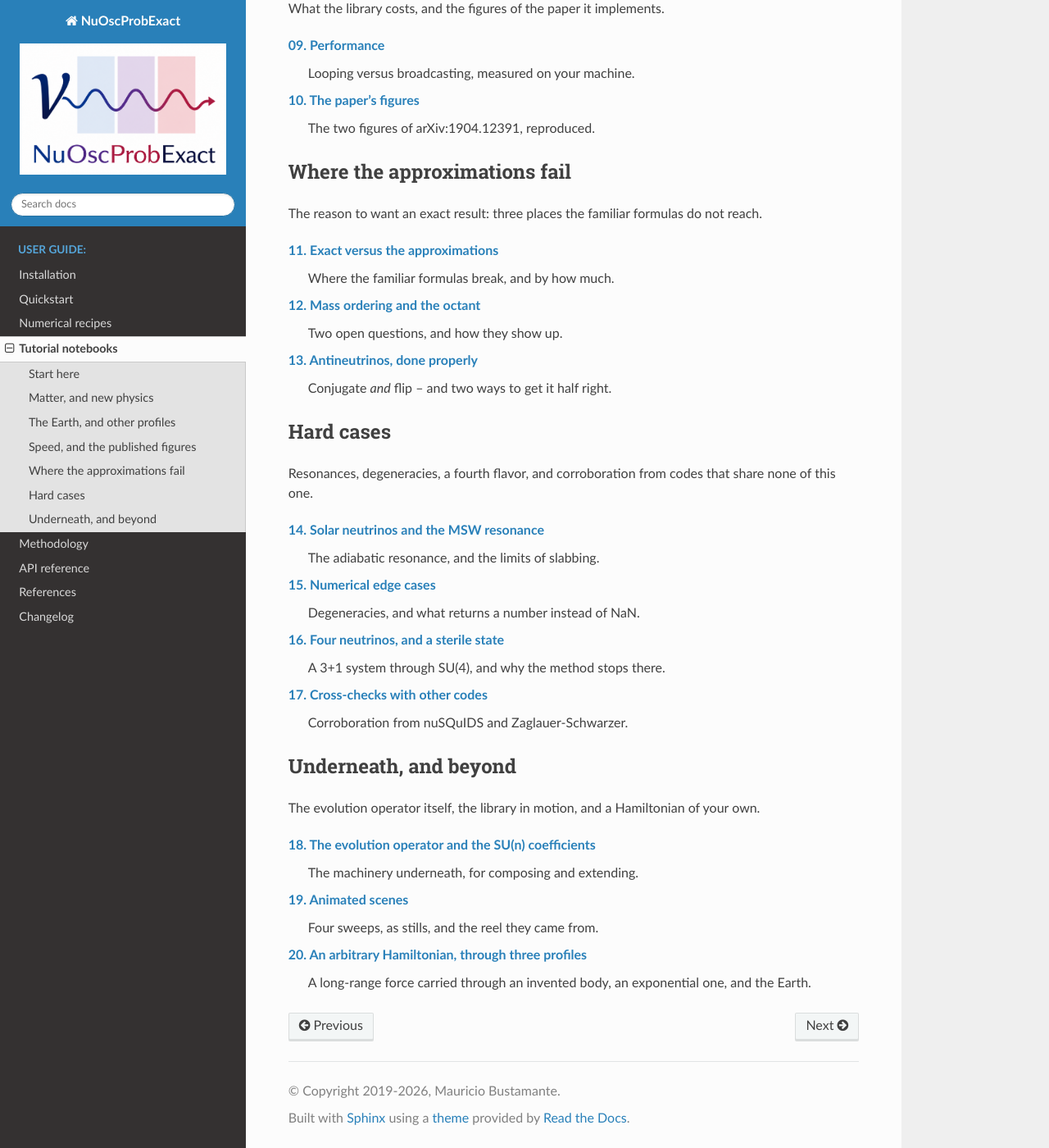
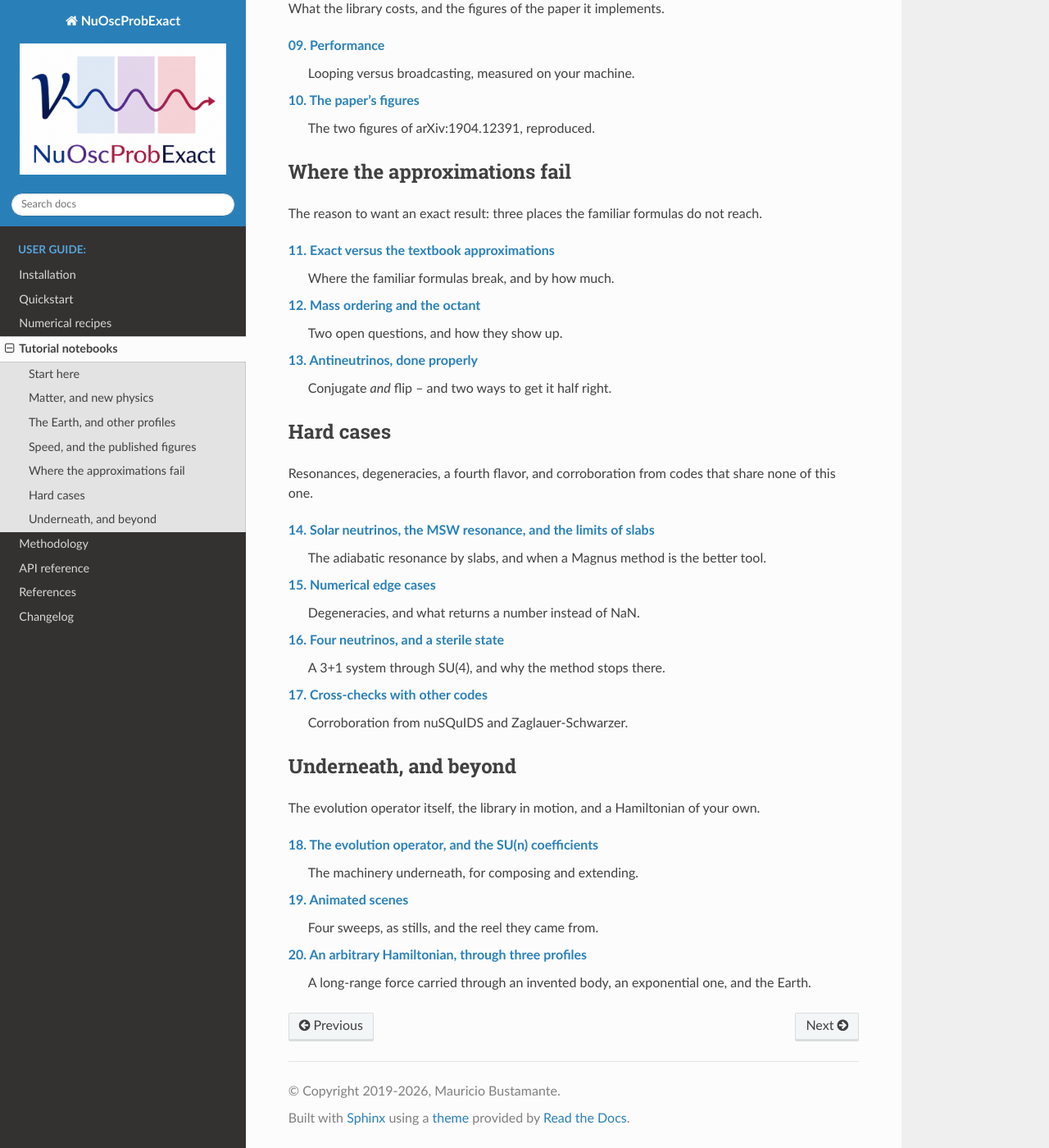
Before and after one commit to mbustama/NuOscProbExact, a Sphinx documentation site: the page built from docs/source/notebooks.rst, in a window 1280 px wide and 1400 px high, scrolled down 1669 px. Shown: the whole window at 82% size. Built offline with Sphinx 7.4.7 and the Read the Docs theme 3.1.0, drawn with Linux system fonts in a browser that asks for light colours; some of the changed text lies outside the part shown.

Commit message:
Give the notebooks one title each, and Appendix D its own words
The paper's table used the documentation page's short titles, four of
which are not what a reader sees on opening the notebook: 03 dropped
"Lorentz-invariance violation" to "LIV", 11 dropped "textbook", 14 lost
its second half, 18 a comma.  READING_ORDER now carries the notebooks'
own headings, so the notebook, the page, the footers and the paper all
say the same thing, and the guard in test_paper.py holds them there.
Notebook 12 keeps the short form: its heading's theta_23 cannot travel
into an rst link, and the paper's description column carries it instead.

Appendix D itself said the notebooks "ship with" the library.  They do
not -- MANIFEST.in keeps notebooks/ out of the distribution -- so it now
says they come with a clone, which is also what the two-line recipe
below it assumes.  Its continuous-integration sentence had become a
third telling of what Section 8.2 and Appendix C already say, close to
verbatim; it now cites Appendix C.  The caption claimed a rename fails
the build, which is the file-tree test's job and not this table's: what
this table catches is a retitle, and a reorder, which it now says.  And
the frozen-against-live rule is stated over probabilities rather than
over files, since Fig. 4 reads frozen coastlines while computing live.

Only the eight footers that name a retitled neighbor changed in the
notebooks; the re-measured timings from that run are not committed.

```diff
--- a/docs/source/notebooks.rst
+++ b/docs/source/notebooks.rst
@@ -84,7 +84,7 @@ Where the approximations fail
 The reason to want an exact result: three places the familiar formulas do
 not reach.
 
-`11. Exact versus the approximations <https://github.com/mbustama/NuOscProbExact/blob/main/notebooks/11_exact_vs_approximations.ipynb>`_
+`11. Exact versus the textbook approximations <https://github.com/mbustama/NuOscProbExact/blob/main/notebooks/11_exact_vs_approximations.ipynb>`_
    Where the familiar formulas break, and by how much.
 
 `12. Mass ordering and the octant <https://github.com/mbustama/NuOscProbExact/blob/main/notebooks/12_ordering_and_octant.ipynb>`_
@@ -99,8 +99,9 @@ Hard cases
 Resonances, degeneracies, a fourth flavor, and corroboration from codes that
 share none of this one.
 
-`14. Solar neutrinos and the MSW resonance <https://github.com/mbustama/NuOscProbExact/blob/main/notebooks/14_solar_and_adiabatic_msw.ipynb>`_
-   The adiabatic resonance, and the limits of slabbing.
+`14. Solar neutrinos, the MSW resonance, and the limits of slabs <https://github.com/mbustama/NuOscProbExact/blob/main/notebooks/14_solar_and_adiabatic_msw.ipynb>`_
+   The adiabatic resonance by slabs, and when a Magnus method is the
+   better tool.
 
 `15. Numerical edge cases <https://github.com/mbustama/NuOscProbExact/blob/main/notebooks/15_numerical_edge_cases.ipynb>`_
    Degeneracies, and what returns a number instead of NaN.
@@ -117,7 +118,7 @@ Underneath, and beyond
 The evolution operator itself, the library in motion, and a Hamiltonian of
 your own.
 
-`18. The evolution operator and the SU(n) coefficients <https://github.com/mbustama/NuOscProbExact/blob/main/notebooks/18_evolution_operator.ipynb>`_
+`18. The evolution operator, and the SU(n) coefficients <https://github.com/mbustama/NuOscProbExact/blob/main/notebooks/18_evolution_operator.ipynb>`_
    The machinery underneath, for composing and extending.
 
 `19. Animated scenes <https://github.com/mbustama/NuOscProbExact/blob/main/notebooks/19_animations.ipynb>`_
```
Also changed, not shown: other parts of docs/source/notebooks.rst (+1 -1 lines), 10 other files.
